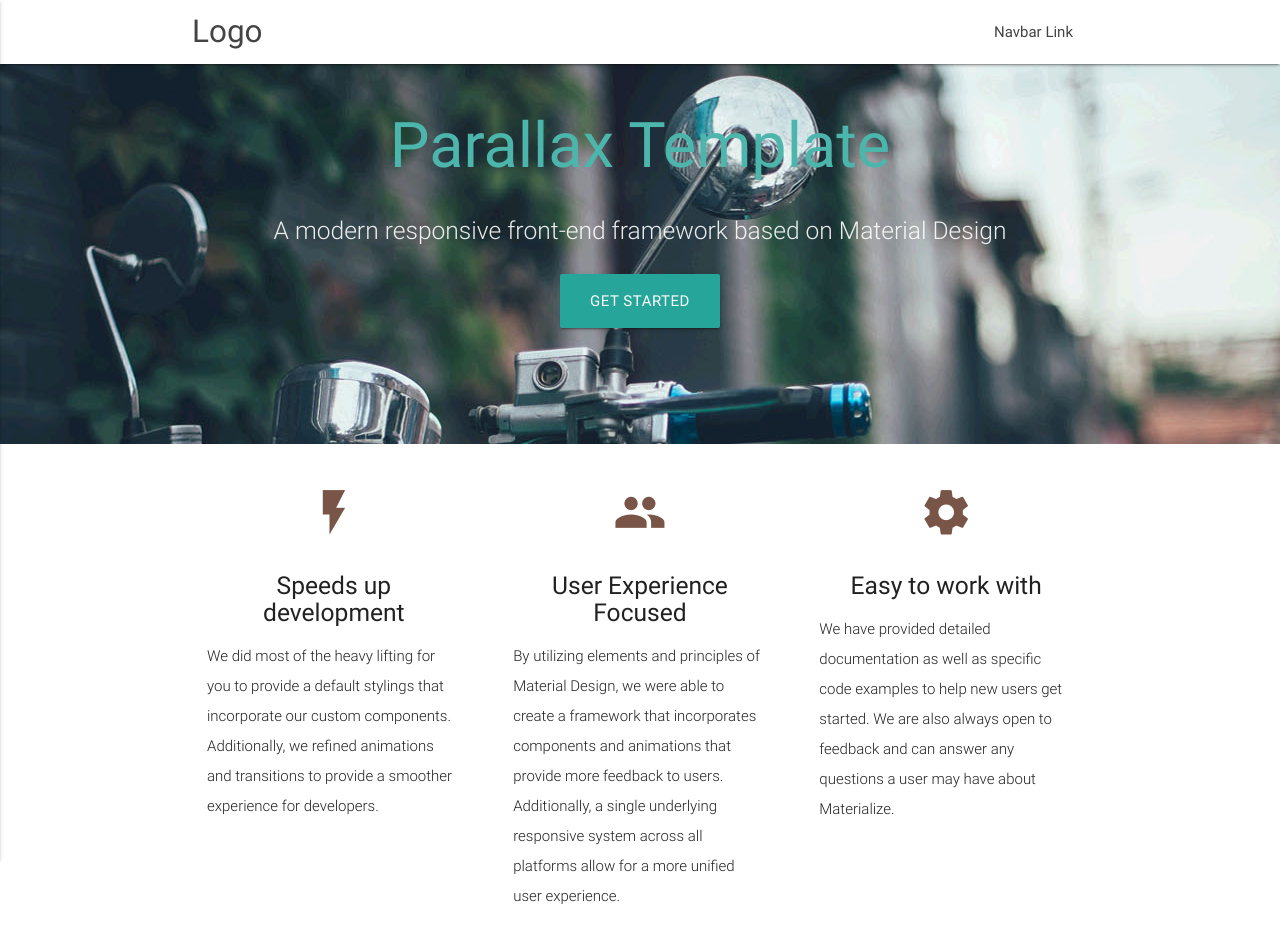
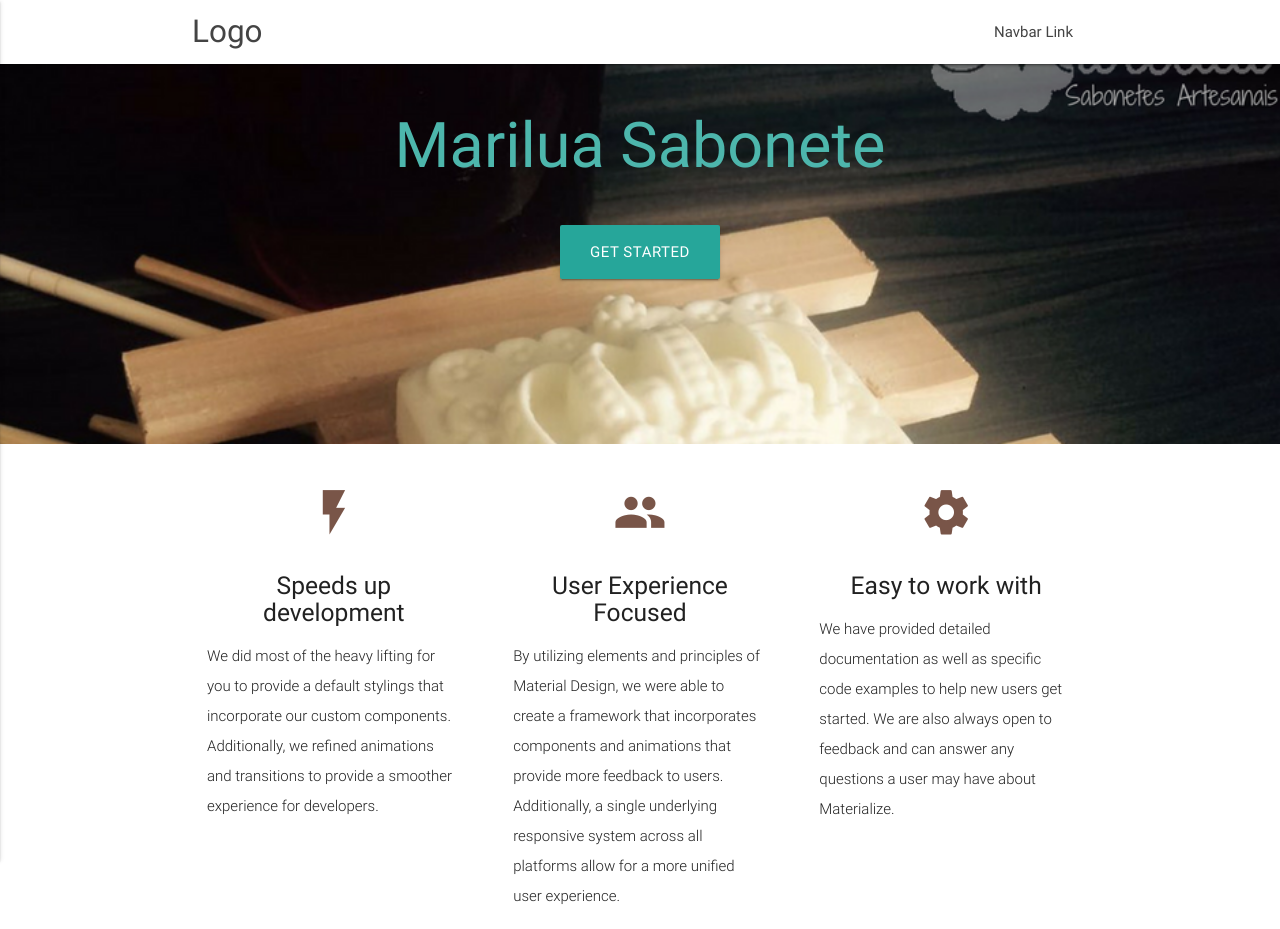
Before and after one commit to mariluasabonete/mariluasabonete.github.io, a plain HTML site: page index.html in a window 1280 px wide. Shown: the top 929 px of the page. Drawn offline with nearby package versions, Linux system fonts and the light colour scheme.

Commit message:
adicionando foto

```diff
--- a/index.html
+++ b/index.html
@@ -29,9 +29,9 @@
     <div class="section no-pad-bot">
       <div class="container">
         <br><br>
-        <h1 class="header center teal-text text-lighten-2">Parallax Template</h1>
+        <h1 class="header center teal-text text-lighten-2">Marilua Sabonete</h1>
         <div class="row center">
-          <h5 class="header col s12 light">A modern responsive front-end framework based on Material Design</h5>
+
         </div>
         <div class="row center">
           <a href="http://materializecss.com/getting-started.html" id="download-button" class="btn-large waves-effect waves-light teal lighten-1">Get Started</a>
@@ -40,7 +40,7 @@
 
       </div>
     </div>
-    <div class="parallax"><img src="background1.jpg" alt="Unsplashed background img 1"></div>
+    <div class="parallax"><img src="background5.jpg" alt="Unsplashed background img 1"></div>
   </div>
 
 
```
Also changed, not shown: background4.png (added), background5.jpg (added).
